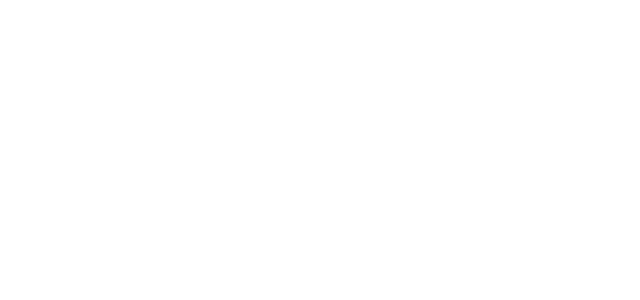
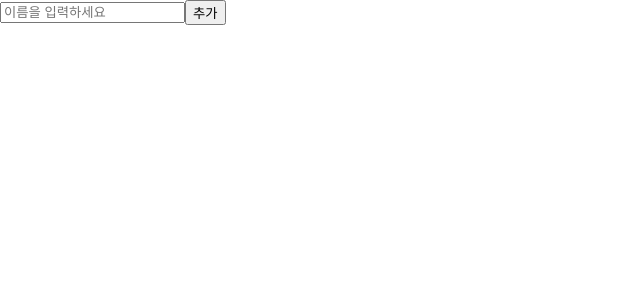
Before and after one commit to eejx0/React-Challenges2, a React (Create React App) app: page /list in a window 1280 px wide. Before the commit this address had no page. Shown: the top 300 px of the page, without its empty margins (0-640 px from the left). Built offline with nearby package versions, Linux system fonts and the light colour scheme.

Commit message:
feat :: list

```diff
--- /dev/null
+++ b/src/practices/list.tsx
@@ -0,0 +1,55 @@
+import { useState } from "react";
+import styled from "styled-components"
+
+// 이름 입력 후 추가 버튼을 누르면 리스트에 이름이 추가됨
+// 현재 입력된 이름 리스트를 가나다순으로 자동 정렬해서 보여줄 것
+// 만약 같은 이름이 중복되면 추가되지 않도록 막을 것
+// 입력창이 비어있거나 공백만 있을 때는 추가 안 되도록 처리
+
+export const List = () => {
+    const [name, setName] = useState<string>('');
+    const [nameList, setNameList] = useState<{id: number, name: string}[]>([]);
+    const [isSame, setIsSame] = useState<boolean>(false);
+
+    const handleInputChange = (e: React.ChangeEvent<HTMLInputElement>) => {
+        setName(e.target.value);
+    }
+
+    const handleAddButton = () => {
+        if (!name.trim()) return
+
+        const isDuplicate = nameList.some((prop) => prop.name === name)
+        if (isDuplicate) {
+            setIsSame(true);
+            return;
+        } else {
+            const newName = {name: name, id: Date.now()};
+            setNameList([...nameList, newName].sort((a, b) => a.name.localeCompare(b.name)));
+            setName('');
+            setIsSame(false);
+        }
+    }
+
+    return (
+        <Wrapper>
+            <InputWrapper>
+                <input value={name} type="text" placeholder="이름을 입력하세요" onChange={handleInputChange} />
+                {isSame && (<p>이미 있는 이름입니다</p>)}
+                <button onClick={handleAddButton}>추가</button>
+            </InputWrapper>
+            {nameList.map((names) => (
+                <p key={names.id}>{names.name}</p>
+            ))}
+        </Wrapper>
+    )
+}
+
+const Wrapper = styled.div`
+    display: flex;
+    flex-direction: column;
+`;
+
+const InputWrapper = styled.div`
+    display: flex;
+    align-items: center;
+`;
--- a/src/router.tsx
+++ b/src/router.tsx
@@ -8,6 +8,7 @@
 import { GuestBook } from "./practices/guestBook";
 import { Quiz } from "./practices/quiz";
 import { Chatting } from "./practices/chatting";
+import { List } from "./practices/list";
 
 function Router() {
   return (
@@ -22,6 +23,7 @@
           <Route path="/guest" element={<GuestBook />}/>
           <Route path="/quiz" element={<Quiz />}/>
           <Route path="/chat" element={<Chatting />}/>
+          <Route path="/list" element={<List />}/>
         </Routes>
     </BrowserRouter>
   )
```
